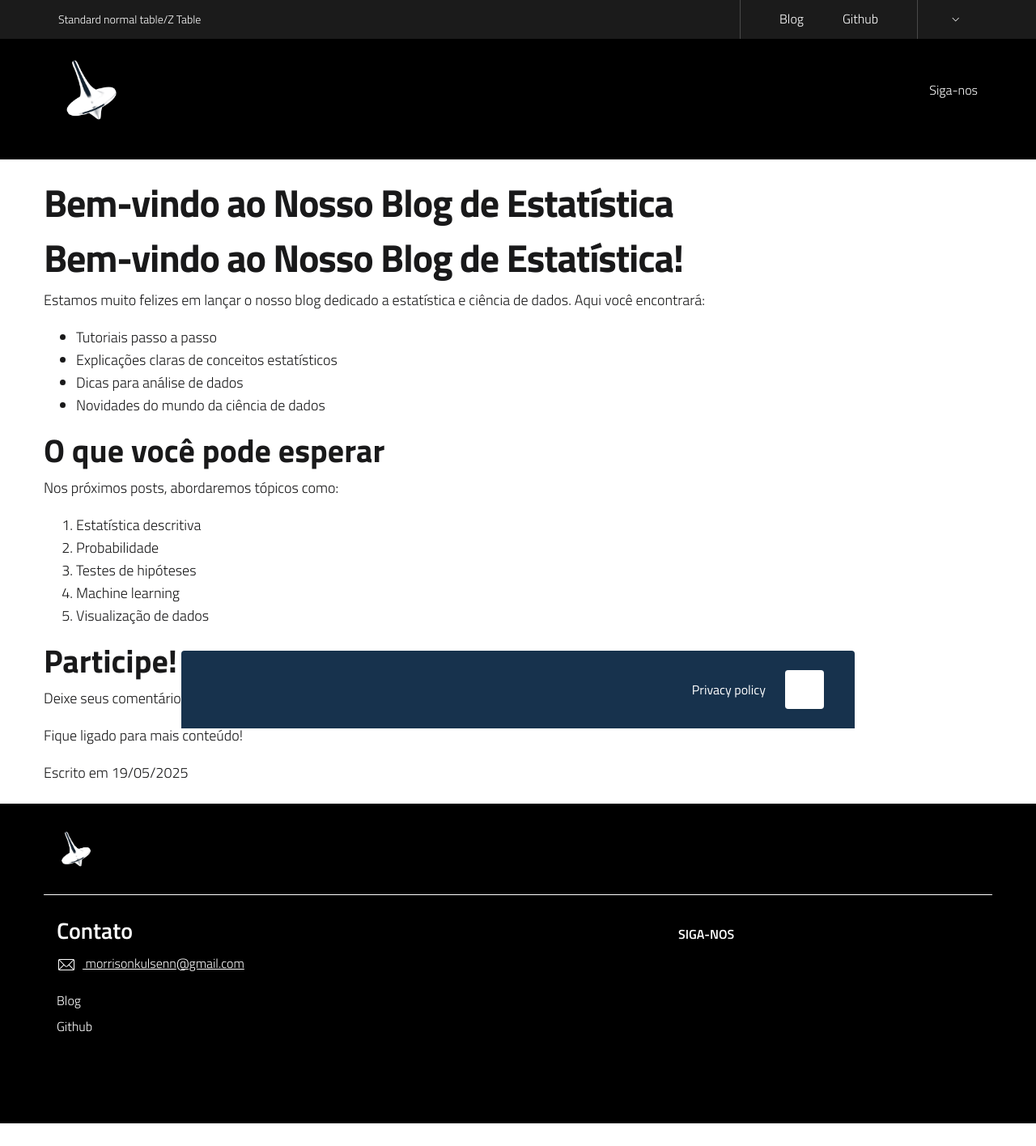
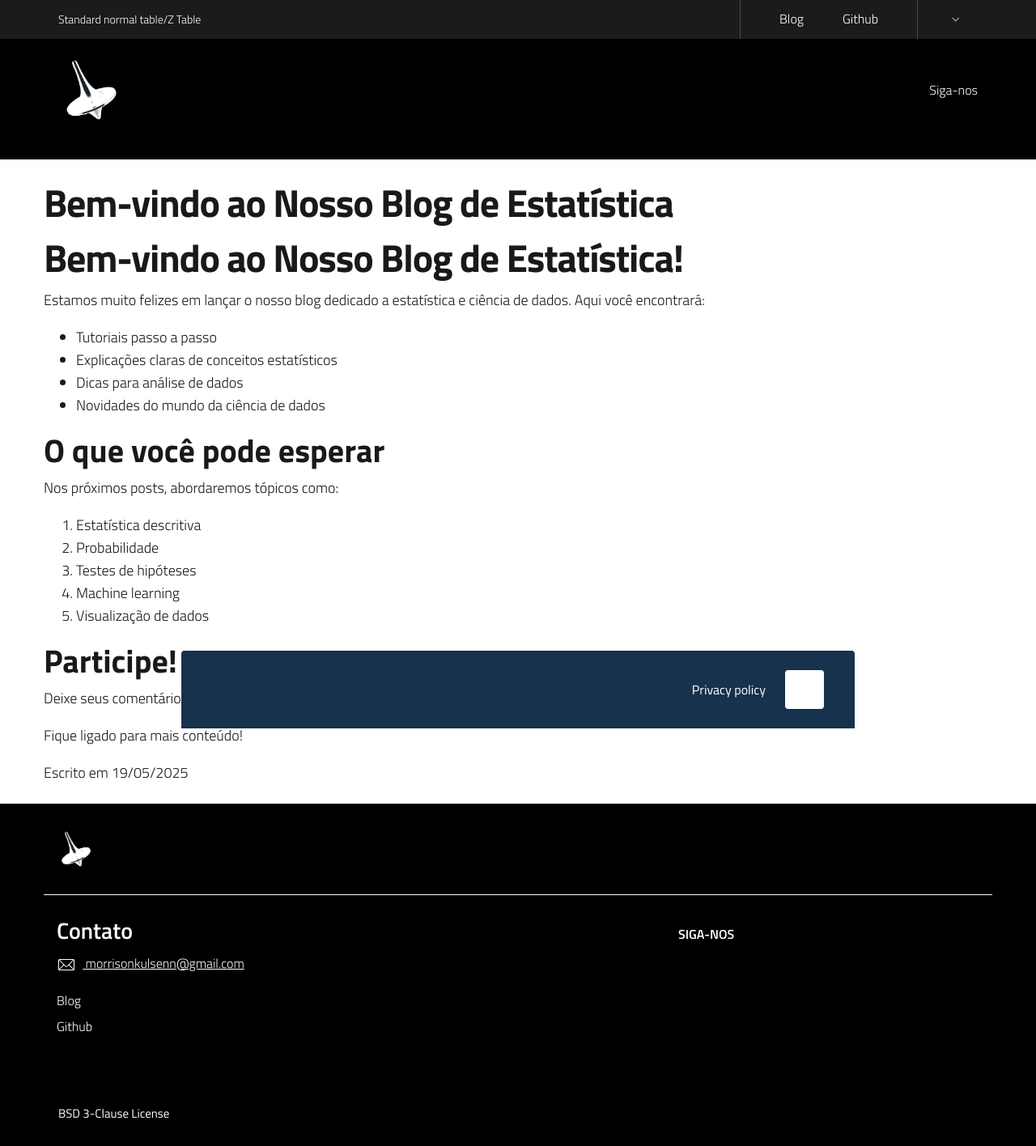
Before and after one commit to morrisonkuhlsen/morrisonkuhlsen, a Jekyll site: the page built from _posts/2025-05-19-bem-vindo-ao-blog.md, in a window 1280 px wide. Shown: the whole page at 81% size. Built offline with Jekyll 4.4.1, drawn with Linux system fonts in a browser that asks for light colours; before the commit the page ends 1388 px from its top, so only the background shows below that; part of the change alters nothing that is shown.

Commit message:
feat: Melhorias de SEO e adição de licença no rodapé

```diff
--- a/_includes/footer/footer.html
+++ b/_includes/footer/footer.html
@@ -33,8 +33,17 @@
       <h3 class="sr-only">Sezione Link Utili</h3>
       <ul class="it-footer-small-prints-list list-inline mb-0 d-flex flex-column flex-md-row">
         {% for footer-link in site.data.t.footer-links[page.lang] %}
-        <li class="list-inline-item"><a href="{{ site.baseurl }}{{ footer-link[1].url }}" title="{{ footer-link[1].name }}">{{ footer-link[1].name }}</a></li>
+        <li class="list-inline-item">
+          <a href="{{ site.baseurl }}{{ footer-link[1].url }}" title="{{ footer-link[1].name }}">
+            {{ footer-link[1].name }}
+          </a>
+        </li>
         {% endfor %}
+        <li class="list-inline-item">
+          <a href="https://opensource.org/license/bsd-3-clause/" title="BSD 3-Clause License" rel="license" class="small">
+            BSD 3-Clause License
+          </a>
+        </li>
       </ul>
     </div>
   </div>
--- a/_includes/meta.html
+++ b/_includes/meta.html
@@ -24,9 +24,16 @@
 <meta http-equiv="content-type" content="text/html; charset=utf-8">
 <meta http-equiv="X-UA-Compatible" content="IE=edge">
 <meta name="viewport" content="width=device-width, initial-scale=1, shrink-to-fit=no">
-<meta name="description" content="{% if page.excerpt %}{{ page.excerpt| strip_html }}{% else %}{{ site.data.t.description[page.lang] }}{% endif %}">
+<meta name="description" content="{% if page.excerpt %}{{ page.excerpt | strip_html | truncate: 155, '...' | strip }}{% elsif page.description %}{{ page.description | strip_html | truncate: 155, '...' | strip }}{% else %}{{ site.data.t.description[page.lang] | truncate: 155, '...' | strip }}{% endif %}">
 <meta name="author" content="{{ site.data.t.author[page.lang] }}">
 <meta name="generator" content="Jekyll {{site.version}}">
+
+{% comment %} Preconnect to external domains {% endcomment %}
+<link rel="preconnect" href="https://fonts.googleapis.com">
+<link rel="preconnect" href="https://fonts.gstatic.com" crossorigin>
+
+{% comment %} Canonical URL {% endcomment %}
+<link rel="canonical" href="https://morrisonkulsenn.com{{ page.url | replace:'index.html','' }}" />
 
 {% comment %} Title {% endcomment %}
 <title>{{ meta_title }}</title>
@@ -53,21 +60,25 @@
 
 {% comment %} Twitter {% endcomment %}
 <meta name="twitter:card" content="summary_large_image">
-<meta name="twitter:title" content="{{ meta_title }}">
-<meta name="twitter:description" content="{{ meta_description }}">
-<meta name="twitter:image" content="{{ meta_image_social }}">
-<meta name="twitter:image:alt" content="Immagine per il sito del {{ site.name }}">
+<meta name="twitter:site" content="@morrisonkulsenn">
+<meta name="twitter:creator" content="@morrisonkulsenn">
+<meta name="twitter:title" content="{{ meta_title | strip_html | escape }}">
+<meta name="twitter:description" content="{{ meta_description | strip_html | truncate: 200 | escape }}">
+<meta name="twitter:image" content="{{ meta_image_social | absolute_url }}">
+<meta name="twitter:image:alt" content="{{ meta_title | strip_html | escape }} - {{ site.data.t.name[page.lang] }}">
 
 {% comment %} OpenGraph {% endcomment %}
-<meta property="og:url" content="{{ site.url | append: page.url }}">
-<meta property="og:title" content="{{ meta_title }}">
-<meta property="og:description" content="{{ meta_description }}">
-<meta property="og:type" content="website">
-<meta property="og:image" content="{{ meta_image_social | replace: 'https://', 'http://' }}">
-<meta property="og:image:secure_url" content="{{ meta_image_social }}">
+<meta property="og:site_name" content="{{ site.data.t.name[page.lang] }}">
+<meta property="og:url" content="{{ site.url | append: page.url | absolute_url }}">
+<meta property="og:title" content="{{ meta_title | strip_html | escape }}">
+<meta property="og:description" content="{{ meta_description | strip_html | truncate: 300 | escape }}">
+<meta property="og:type" content="{% if page.layout == 'post' %}article{% else %}website{% endif %}">
+<meta property="og:image" content="{{ meta_image_social | absolute_url }}">
+<meta property="og:image:secure_url" content="{{ meta_image_social | absolute_url }}">
 <meta property="og:image:type" content="image/png">
 <meta property="og:image:width" content="1200">
 <meta property="og:image:height" content="630">
+<meta property="og:locale" content="{{ page.lang | default: 'pt_BR' }}">
 
 {% comment %} Web App Manifest {% endcomment %}
 <link rel="manifest" href="{{ site.url | append: '/assets/images/favicons/manifest.json' }}">
@@ -77,3 +88,18 @@
 
 {% comment %} Indexing {% endcomment %}
 {% if site.noindex %}<meta name="robots" content="noindex, nofollow">{% endif %}
+
+{% comment %} Schema.org markup for Google {% endcomment %}
+<script type="application/ld+json">
+{
+  "@context": "https://schema.org",
+  "@type": "WebSite",
+  "name": "{{ site.data.t.name[page.lang] }}",
+  "url": "https://morrisonkulsenn.com",
+  "potentialAction": {
+    "@type": "SearchAction",
+    "target": "https://morrisonkulsenn.com/search?q={search_term_string}",
+    "query-input": "required name=search_term_string"
+  }
+}
+</script>
```
